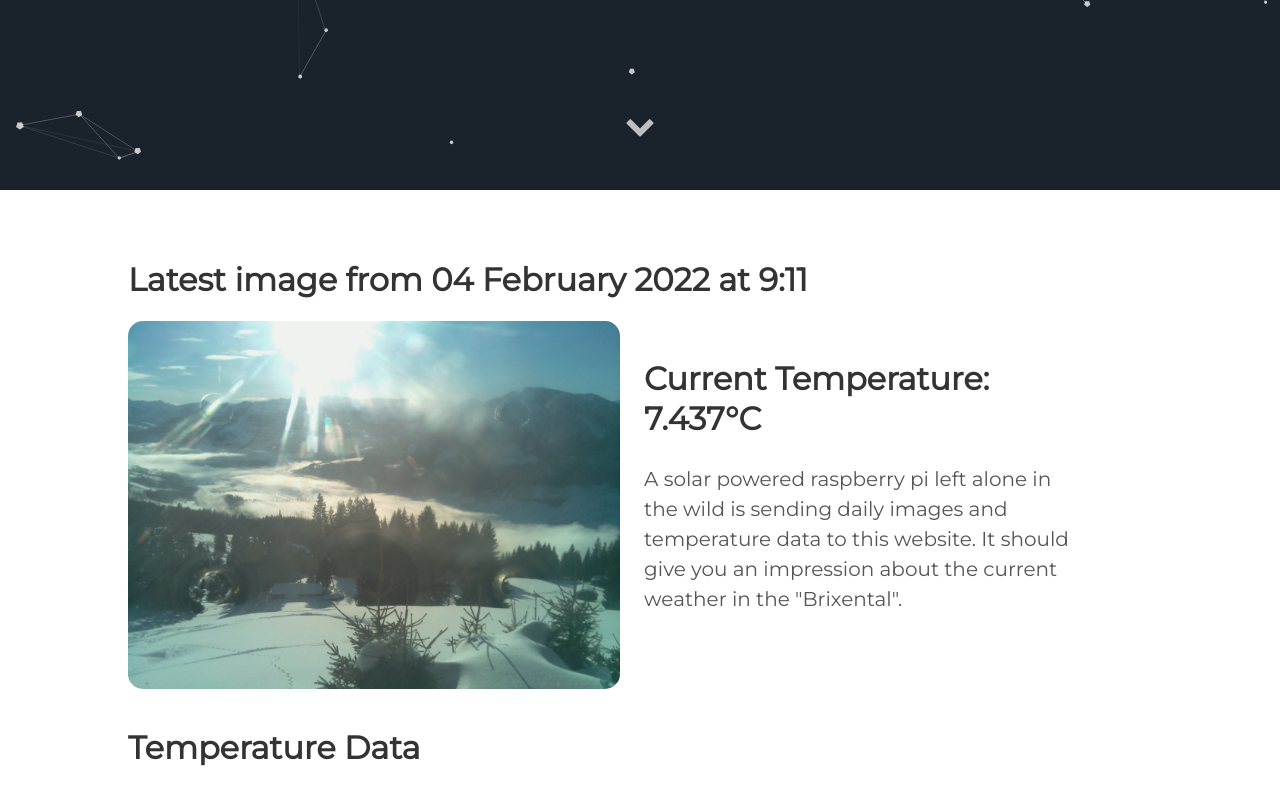
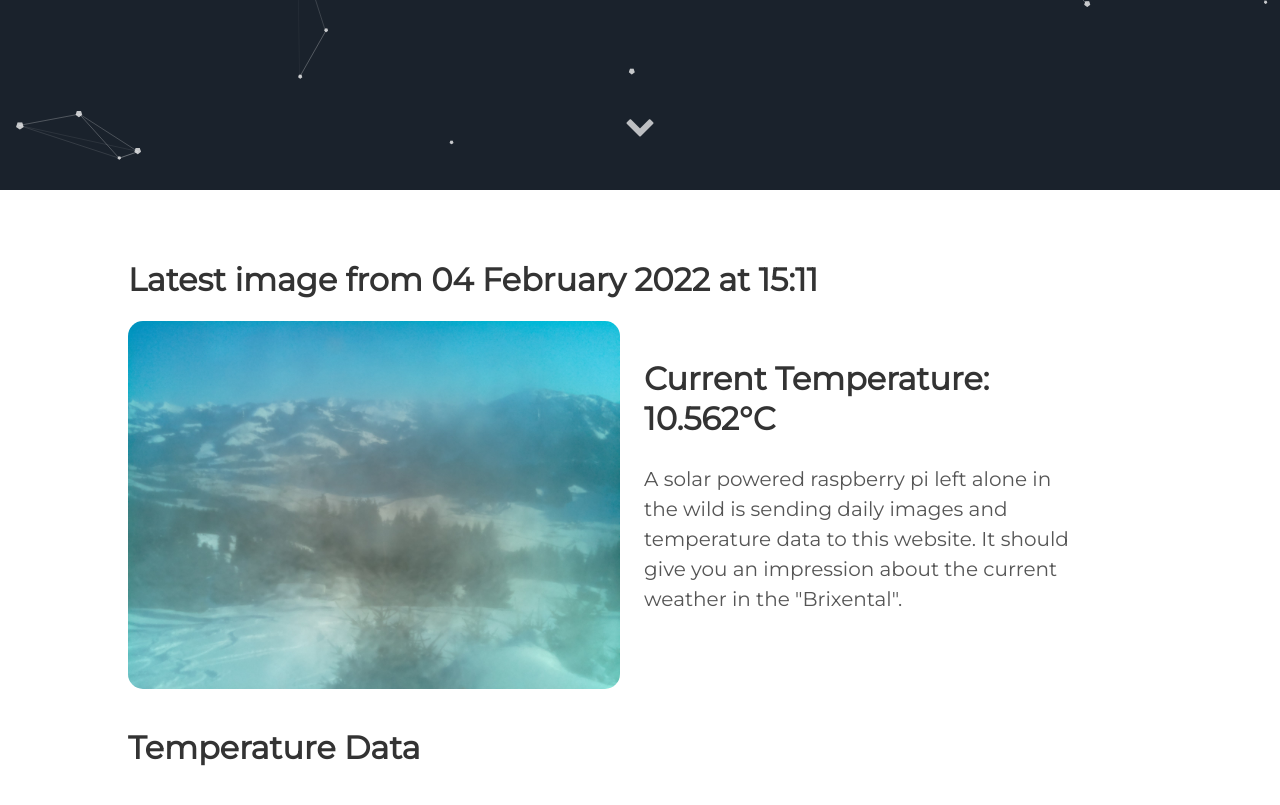
Before and after one commit to vektorious/vektorious.github.io, a Jekyll site: the page built from resources/huette.md, in a window 1280 px wide and 900 px high, scrolled down 710 px. Shown: the top 805 px of the window. Built offline with Jekyll 4.4.1, drawn with Linux system fonts in a browser that asks for light colours.

Commit message:
I'm a bot beep boop

```diff
--- a/resources/huette.md
+++ b/resources/huette.md
@@ -6,13 +6,13 @@ image: '/assets/img/'
 description: 'Live image from the Austrian alps'
 twitter_text: ' '
 ---
-## Latest image from 04 February 2022 at  9:11
+## Latest image from 04 February 2022 at 15:11
 <div class="huette">
   <div class="huette-image">
     <img src="{{ "/assets/img/huette.jpg" | prepend: site.baseurl }}">
   </div>
   <div class="huette-text">
-        <h2>Current Temperature: 7.437°C</h2>
+        <h2>Current Temperature: 10.562°C</h2>
         <p>A solar powered raspberry pi left alone in the wild is sending daily images and temperature data to this website. It should give you an impression about the current weather in the "Brixental".</p>
 
   </div>
```
Also changed, not shown: rpi-script/2022-02-04_150940.txt (renamed from rpi-script/2022-02-04_090939.txt, +5 -5 lines), rpi-script/huette.md (+2 -2 lines), assets/img/huette.jpg, assets/img/temp_plot.png, rpi-script/temp_plot.png, 1 other file.
